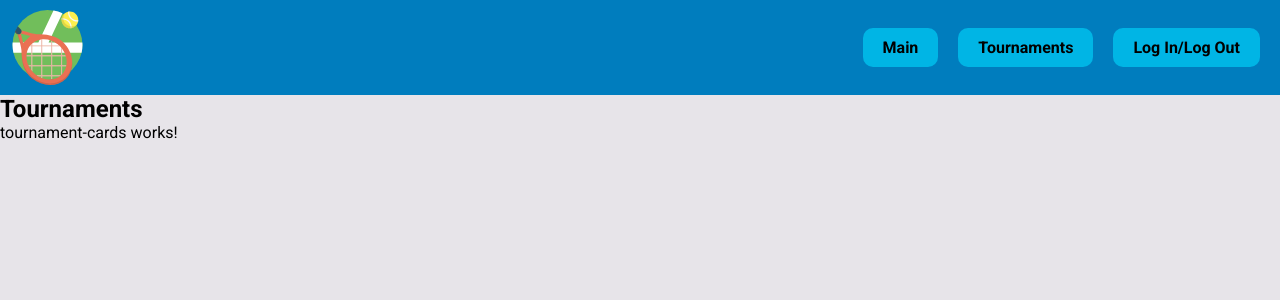
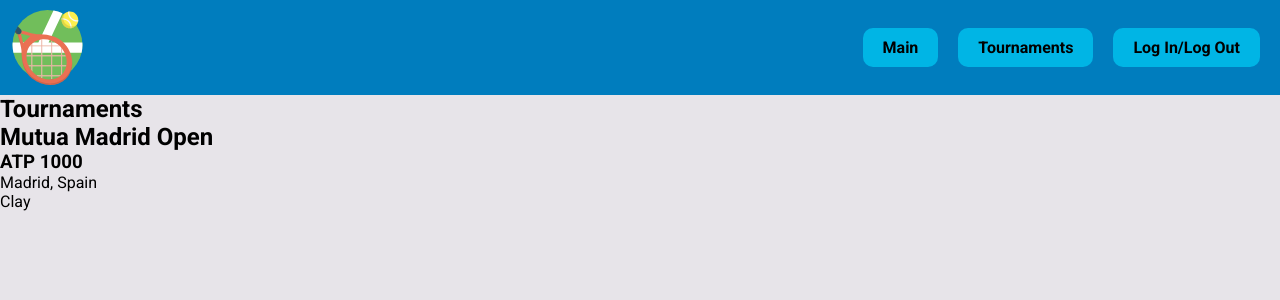
Before and after one commit to fodortamas96/TournamentTrackerFE, an Angular app: page / in a window 1280 px wide. Shown: the top 300 px of the page. Built offline with nearby package versions, Linux system fonts and the light colour scheme.

Commit message:
Created the HTML structure of the tournament cards

```diff
--- a/src/app/tournament-cards/tournament-cards.component.html
+++ b/src/app/tournament-cards/tournament-cards.component.html
@@ -1 +1,6 @@
-<p>tournament-cards works!</p>
+<section class="tournament">
+    <h2 class="tournament-name">{{ tournament.name }}</h2>
+    <h3 class="tournament-typecategory">{{ tournament.eventType }} {{ tournament.category }}</h3>
+    <p class="tournament-location">{{ tournament.city }}, {{ tournament.country }}</p>
+    <p class="tournament-surface">{{ tournament.surface }}</p>
+</section>
--- a/src/app/tournaments/tournaments.component.html
+++ b/src/app/tournaments/tournaments.component.html
@@ -1,4 +1,4 @@
 <h1>Tournaments</h1>
 <section class="cards">
-    <app-tournament-cards></app-tournament-cards>
+    <app-tournament-cards [tournament]="tournament"></app-tournament-cards>
 </section>
--- a/src/app/tournaments/tournaments.component.ts
+++ b/src/app/tournaments/tournaments.component.ts
@@ -14,7 +14,7 @@
   styleUrl: './tournaments.component.css'
 })
 export class TournamentsComponent {
-  tournamentCard: Tournament = {
+  tournament: Tournament = {
     eventType: 'ATP',
     category: 1000,
     city: 'Madrid',
```
